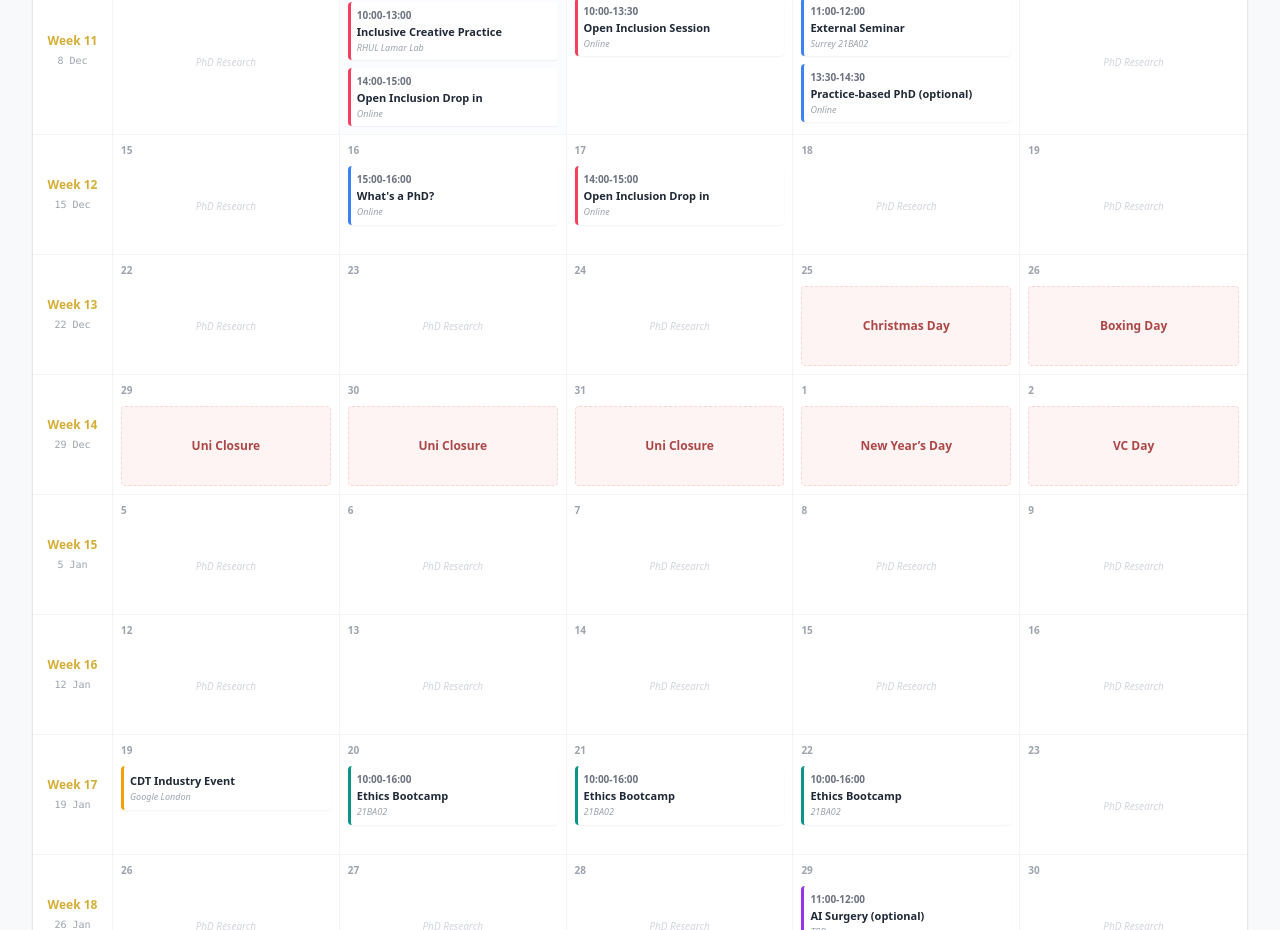
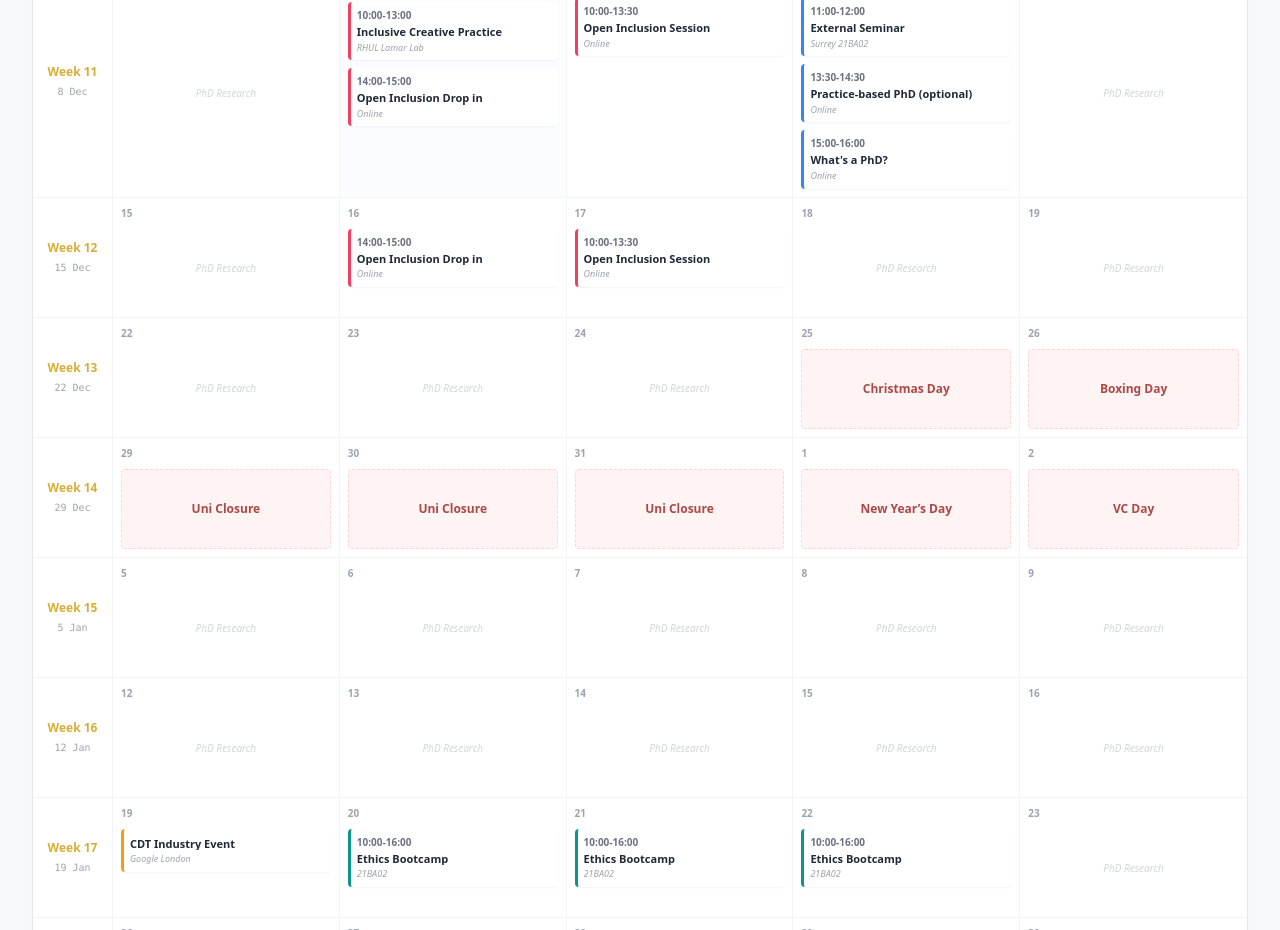
Before and after one commit to dmicdt/dmicdt.github.io, a React (Vite) app: page / in a window 1280 px wide. Shown: the part 2060-2990 px from the top of the page. Built offline with nearby package versions, Linux system fonts and the light colour scheme.

Commit message:
update version

```diff
--- a/constants.ts
+++ b/constants.ts
@@ -91,10 +91,11 @@ export const INITIAL_EVENTS: CalendarEvent[] = [
 
   { id: id(), date: "2025-12-11", time: "11:00-12:00", title: "External Seminar", location: "Surrey 21BA02", type: "core" },
   { id: id(), date: "2025-12-11", time: "13:30-14:30", title: "Practice-based PhD (optional)", location: "Online", type: "core" },
+  { id: id(), date: "2025-12-11", time: "15:00-16:00", title: "What's a PhD?", location: "Online", type: "core" },
 
-  { id: id(), date: "2025-12-16", time: "15:00-16:00", title: "What's a PhD?", location: "Online", type: "core" },
+  { id: id(), date: "2025-12-16", time: "14:00-15:00", title: "Open Inclusion Drop in", location: "Online", type: "inclusion" },
 
-  { id: id(), date: "2025-12-17", time: "14:00-15:00", title: "Open Inclusion Drop in", location: "Online", type: "inclusion" },
+  { id: id(), date: "2025-12-17", time: "10:00-13:30", title: "Open Inclusion Session", location: "Online", type: "inclusion" },
 
   // CHALLENGES (Simulating ranges with explicit entries for simplicity of the example)
   { id: id(), date: "2026-01-19", time: "", title: "CDT Industry Event", location: "Google London", type: "challenge" },
```
